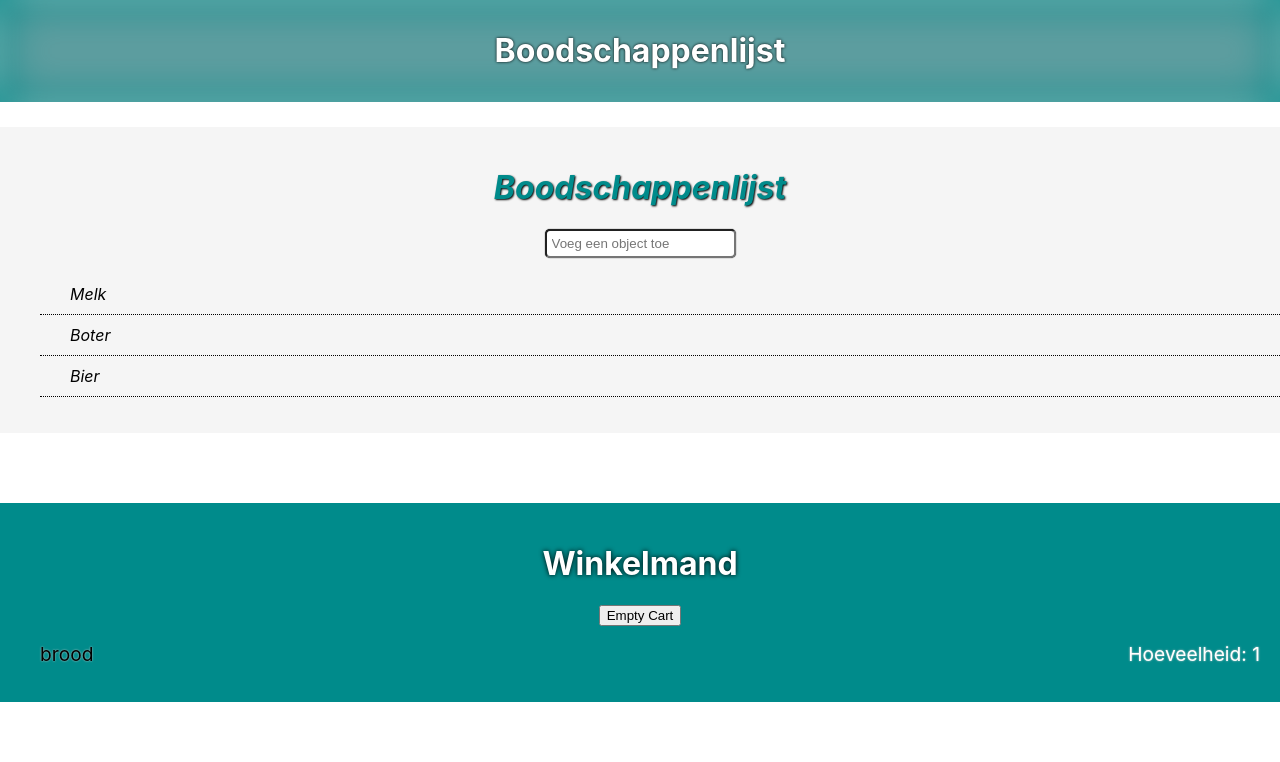
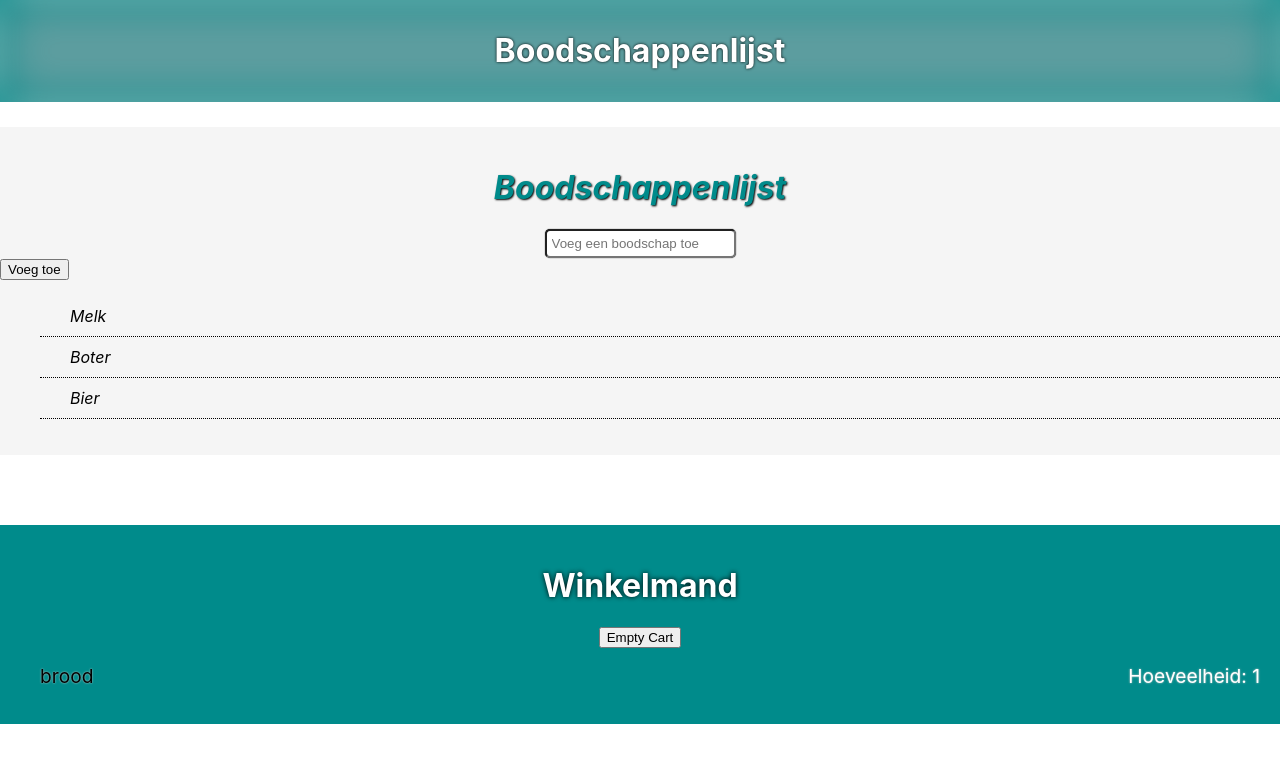
Before and after one commit to lambertwijshakecreations/React-grocery-app, a React (Create React App) app: page / in a window 1280 px wide. Shown: the top 762 px of the page. Built offline with nearby package versions, Linux system fonts and the light colour scheme.

Commit message:
Made Input work

```diff
--- a/src/Container.js
+++ b/src/Container.js
@@ -57,11 +57,22 @@ class Container extends React.Component {
 			this.setState({ shoppingListItems: [] });
 		};
 
+		const addGrocery = (grocery) => {
+			const groceryitem = {
+				id: this.state.groceryItems.length + 1,
+				title: grocery
+			};
+			this.setState({
+				groceryItems: this.state.groceryItems.concat(groceryitem)
+			});
+		};
+
 		return (
 			<div className="container">
 				<div className="groceries-list groceries">
 					<h1>Boodschappenlijst</h1>
 					<GroceryList
+						addGrocery={addGrocery}
 						groceryItems={this.state.groceryItems}
 						handleClickGroceryItem={handleClickGroceryItem}
 					/>
--- a/src/components/inputField.js
+++ b/src/components/inputField.js
@@ -1,11 +1,40 @@
 import React from "react";
 
-const InputField = () => {
-	return (
-		<form className="groceries-input">
-			<input placeholder="Voeg een object toe"></input>
-		</form>
-	);
-};
+class InputField extends React.Component {
+	constructor() {
+		super();
+		this.state = {
+			input: ""
+		};
+	}
+
+	render() {
+		const onInput = (event) => {
+			this.setState({
+				input: event.target.value
+			});
+		};
+
+		const onSubmit = (event) => {
+			event.preventDefault();
+			this.props.onSubmit(this.state.input);
+			this.setState({ input: "" });
+		};
+
+		return (
+			<form className="groceries-input" onSubmit={onSubmit}>
+				<input
+					placeholder="Voeg een boodschap toe"
+					type="search"
+					onChange={onInput}
+					value={this.state.input}
+				></input>
+				<button className="submit-button" type="submit">
+					Voeg toe
+				</button>
+			</form>
+		);
+	}
+}
 
 export default InputField;
--- a/src/containers/GroceryList.js
+++ b/src/containers/GroceryList.js
@@ -2,10 +2,10 @@ import React from "react";
 import List from "../components/List/List";
 import InputField from "../components/inputField";
 
-const GroceryList = ({ groceryItems, handleClickGroceryItem }) => {
+const GroceryList = ({ groceryItems, handleClickGroceryItem, addGrocery }) => {
 	return (
 		<div>
-			<InputField />
+			<InputField onSubmit={addGrocery} />
 			<List items={groceryItems} handleClickItem={handleClickGroceryItem} />
 		</div>
 	);
```
